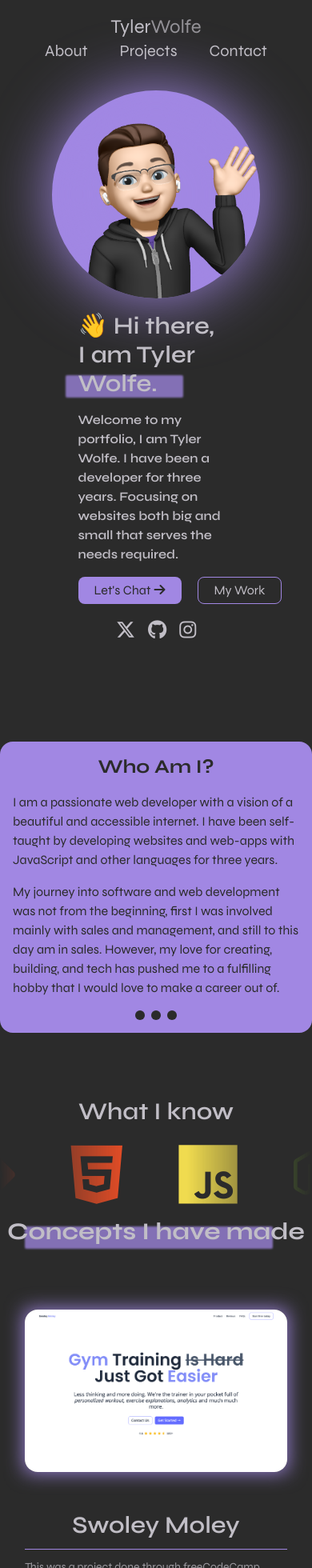
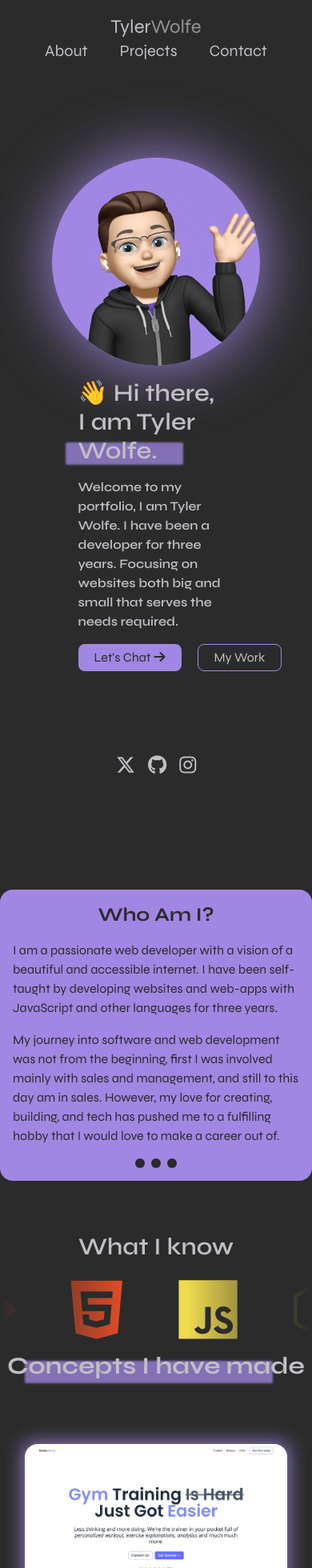
Before and after one commit to JustSomeGuyy/MyPortfoilo, a SvelteKit app: page / in a window 390 px wide. Shown: the top 1960 px of the page at 80% size. Built offline with nearby package versions, Linux system fonts and the light colour scheme; some icons are missing.

Commit message:
Fixed sizing for sections for mobile layout.

```diff
--- a/src/components/About.svelte
+++ b/src/components/About.svelte
@@ -4,7 +4,7 @@
 
 <section
 	id="about"
-	class="flex flex-col justify-center content-center items-center gap-16 h-screen mb-10"
+	class="flex flex-col justify-center content-center items-center gap-16 md:h-screen min-h-dvh mb-10"
 >
 	<div
 		class="flex flex-col bg-purple text-darkGrey rounded-2xl w-full md:w-9/12 md:h-80 justify-center p-4 md:px-20 gap-4"
--- a/src/components/Hero.svelte
+++ b/src/components/Hero.svelte
@@ -3,7 +3,7 @@
 </script>
 
 <section
-	class="flex justify-center content-center items-center size-full gap-4 min-h-[80dvh] flex-col-reverse md:flex-row"
+	class="flex justify-center content-center items-center size-full gap-4 min-h-dvh md:min-h-[80dvh] flex-col-reverse md:flex-row"
 >
 	<div class="flex flex-col content-center text-start max-w-lg w-1/2 gap-4">
 		<h2 class="text-3xl md:text-6xl font-semibold relative z-0 size-full">
--- a/src/components/Projects.svelte
+++ b/src/components/Projects.svelte
@@ -8,7 +8,7 @@
 
 <section
 	id="projects"
-	class="flex flex-col justify-center items-center gap-20 min-h-full h-screen mb-16 md:mb-0"
+	class="flex flex-col justify-center items-center gap-20 min-h-dvh h-screen mb-16 md:mb-0"
 >
 	<h2 class="relative text-3xl md:text-5xl font-bold">
 		Concepts I have made
```
